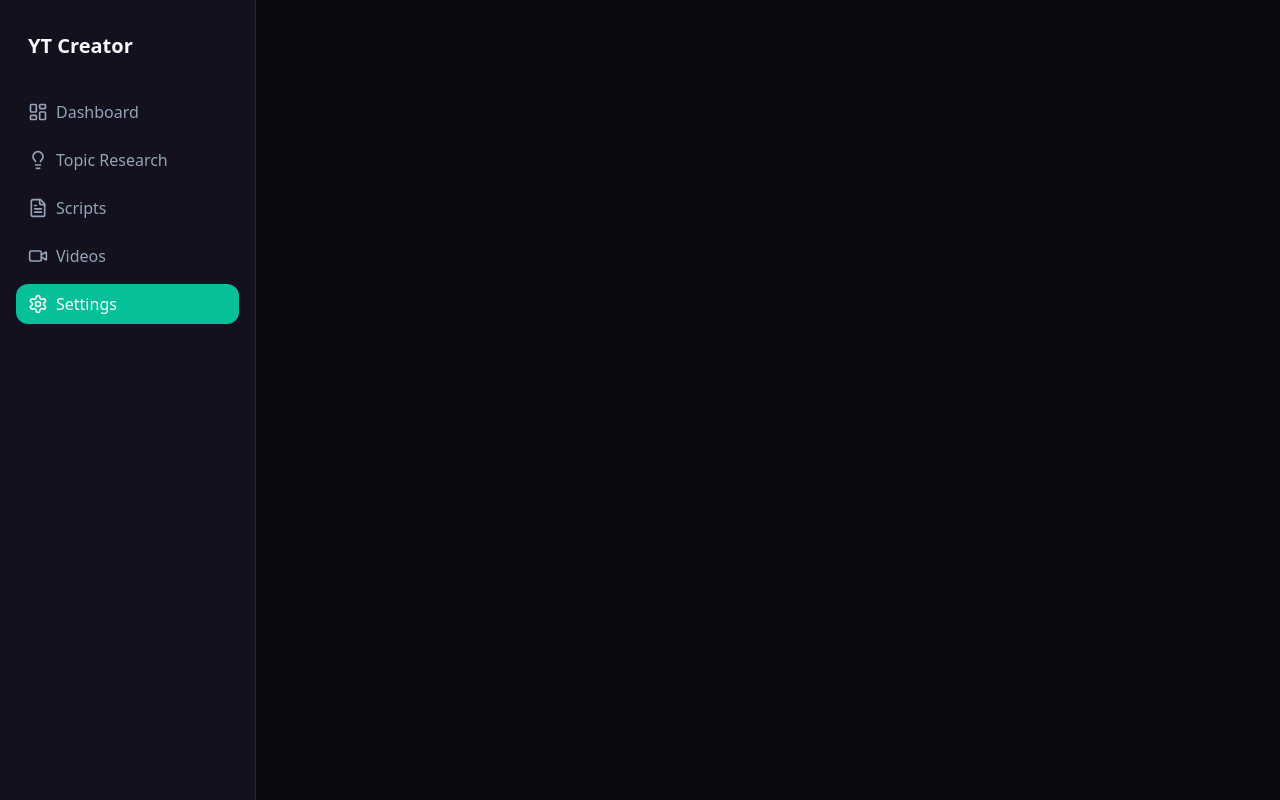
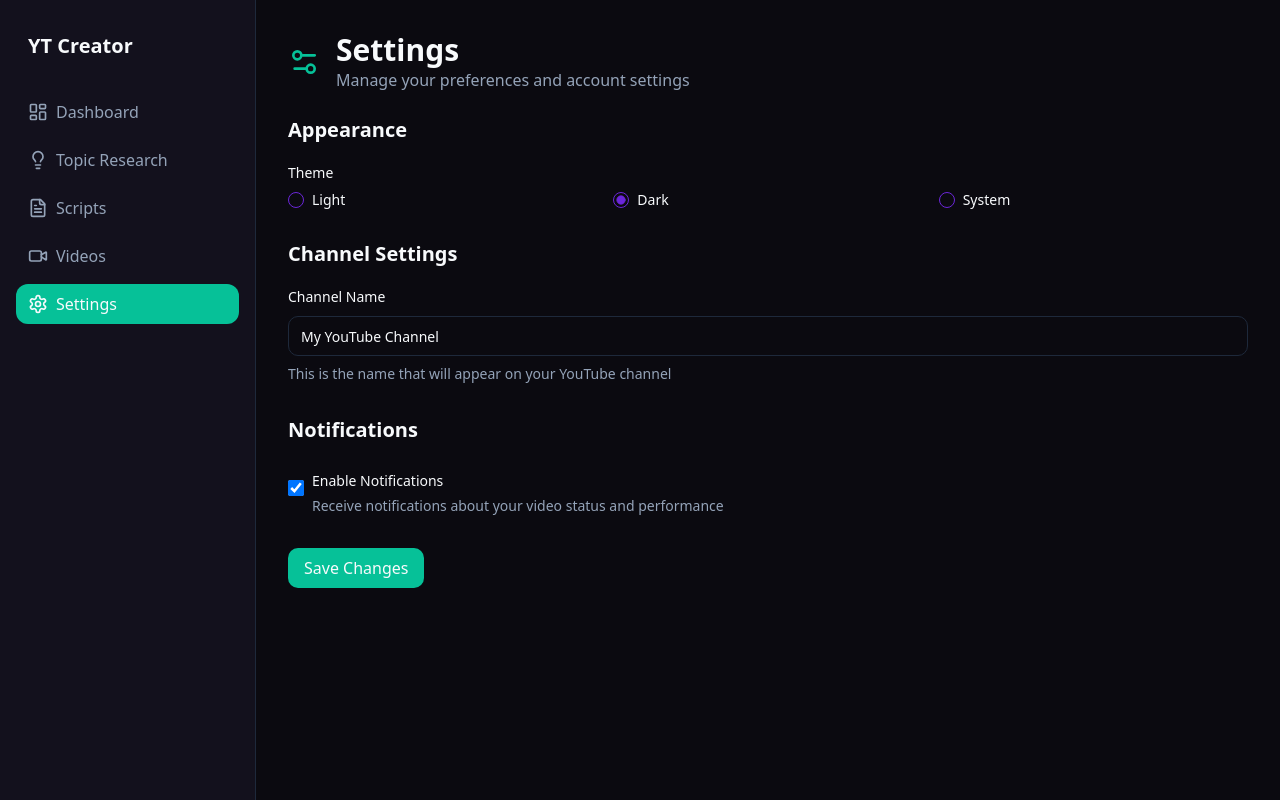
Before and after one commit to pavanharati/autoube-genius, a React (Vite) app: page /settings in a window 1280 px wide. Built offline with nearby package versions, Linux system fonts and the light colour scheme.

Commit message:
Add build settings
Implement build settings for the project to streamline the development and deployment process.
[skip gpt_engineer]

```diff
--- a/src/App.tsx
+++ b/src/App.tsx
@@ -4,6 +4,7 @@ import Dashboard from "./pages/Dashboard";
 import TopicResearch from "./pages/TopicResearch";
 import Scripts from "./pages/Scripts";
 import Videos from "./pages/Videos";
+import Settings from "./pages/Settings";
 
 function App() {
   return (
@@ -14,6 +15,7 @@ function App() {
           <Route path="/topics" element={<TopicResearch />} />
           <Route path="/scripts" element={<Scripts />} />
           <Route path="/videos" element={<Videos />} />
+          <Route path="/settings" element={<Settings />} />
         </Routes>
       </DashboardLayout>
     </Router>
--- /dev/null
+++ b/src/pages/Settings.tsx
@@ -0,0 +1,142 @@
+import { useState } from "react";
+import { Settings2 } from "lucide-react";
+import { RadioGroup, RadioGroupItem } from "@/components/ui/radio-group";
+import { Label } from "@/components/ui/label";
+import { Input } from "@/components/ui/input";
+import { Form, FormControl, FormDescription, FormField, FormItem, FormLabel } from "@/components/ui/form";
+import { useForm } from "react-hook-form";
+
+interface SettingsFormValues {
+  theme: "light" | "dark" | "system";
+  channelName: string;
+  notifications: boolean;
+}
+
+const Settings = () => {
+  const [isSaving, setIsSaving] = useState(false);
+
+  const form = useForm<SettingsFormValues>({
+    defaultValues: {
+      theme: "dark",
+      channelName: "My YouTube Channel",
+      notifications: true,
+    },
+  });
+
+  const onSubmit = async (data: SettingsFormValues) => {
+    setIsSaving(true);
+    // Simulate API call
+    await new Promise((resolve) => setTimeout(resolve, 1000));
+    console.log("Settings saved:", data);
+    setIsSaving(false);
+  };
+
+  return (
+    <div className="space-y-6">
+      <div className="flex items-center gap-4">
+        <Settings2 className="w-8 h-8 text-accent" />
+        <div>
+          <h1 className="text-3xl font-bold">Settings</h1>
+          <p className="text-muted-foreground">Manage your preferences and account settings</p>
+        </div>
+      </div>
+
+      <Form {...form}>
+        <form onSubmit={form.handleSubmit(onSubmit)} className="space-y-8">
+          <div className="grid gap-8">
+            {/* Appearance */}
+            <div className="space-y-4">
+              <h2 className="text-xl font-semibold">Appearance</h2>
+              <FormField
+                control={form.control}
+                name="theme"
+                render={({ field }) => (
+                  <FormItem>
+                    <FormLabel>Theme</FormLabel>
+                    <FormControl>
+                      <RadioGroup
+                        onValueChange={field.onChange}
+                        defaultValue={field.value}
+                        className="grid grid-cols-3 gap-4"
+                      >
+                        <div className="flex items-center space-x-2">
+                          <RadioGroupItem value="light" id="light" />
+                          <Label htmlFor="light">Light</Label>
+                        </div>
+                        <div className="flex items-center space-x-2">
+                          <RadioGroupItem value="dark" id="dark" />
+                          <Label htmlFor="dark">Dark</Label>
+                        </div>
+                        <div className="flex items-center space-x-2">
+                          <RadioGroupItem value="system" id="system" />
+                          <Label htmlFor="system">System</Label>
+                        </div>
+                      </RadioGroup>
+                    </FormControl>
+                  </FormItem>
+                )}
+              />
+            </div>
+
+            {/* Channel Settings */}
+            <div className="space-y-4">
+              <h2 className="text-xl font-semibold">Channel Settings</h2>
+              <FormField
+                control={form.control}
+                name="channelName"
+                render={({ field }) => (
+                  <FormItem>
+                    <FormLabel>Channel Name</FormLabel>
+                    <FormControl>
+                      <Input {...field} />
+                    </FormControl>
+                    <FormDescription>
+                      This is the name that will appear on your YouTube channel
+                    </FormDescription>
+                  </FormItem>
+                )}
+              />
+            </div>
+
+            {/* Notifications */}
+            <div className="space-y-4">
+              <h2 className="text-xl font-semibold">Notifications</h2>
+              <FormField
+                control={form.control}
+                name="notifications"
+                render={({ field }) => (
+                  <FormItem className="flex items-center gap-2">
+                    <FormControl>
+                      <input
+                        type="checkbox"
+                        checked={field.value}
+                        onChange={field.onChange}
+                        className="h-4 w-4 rounded border-gray-300"
+                      />
+                    </FormControl>
+                    <div className="space-y-1">
+                      <FormLabel>Enable Notifications</FormLabel>
+                      <FormDescription>
+                        Receive notifications about your video status and performance
+                      </FormDescription>
+                    </div>
+                  </FormItem>
+                )}
+              />
+            </div>
+          </div>
+
+          <button
+            type="submit"
+            className="bg-accent text-accent-foreground hover:bg-accent/90 px-4 py-2 rounded-md font-medium"
+            disabled={isSaving}
+          >
+            {isSaving ? "Saving..." : "Save Changes"}
+          </button>
+        </form>
+      </Form>
+    </div>
+  );
+};
+
+export default Settings;
```
